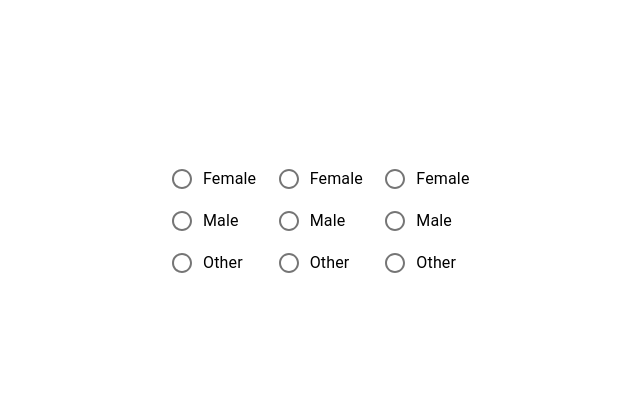
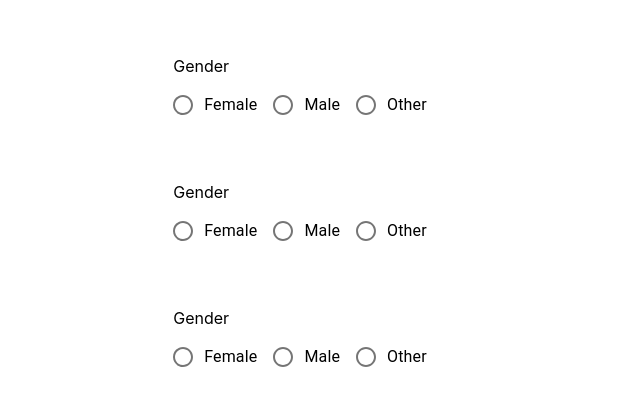
Before and after one commit to xeiwian/japaneseapp, a React (Create React App) app in the folder client/: page /question in a window 1280 px wide. Shown: the part 179-584 px from the top of the page, without its empty margins (332-972 px from the left). Built offline with nearby package versions, Linux system fonts and the light colour scheme; no server answers.

Commit message:
made the questions page to display question vertically

```diff
--- a/client/src/components/questions/questionPage.js
+++ b/client/src/components/questions/questionPage.js
@@ -57,38 +57,9 @@ class QuestionPage extends Component {
           <Grid item xs={3}>
           <div className={classes.root}>
           <FormControl component="fieldset" className={classes.formControl}>
-            <FormLabel component="legend"></FormLabel>
+            <FormLabel component="legend">Gender</FormLabel>
             <RadioGroup
-              aria-label="Gender"
-              name="gender1"
-              className={classes.group}
-              value={this.state.value}
-              onChange={this.handleChange}
-            >
-              <FormControlLabel value="female" control={<Radio />} label="Female" />
-              <FormControlLabel value="male" control={<Radio />} label="Male" />
-              <FormControlLabel value="other" control={<Radio />} label="Other" />
-            </RadioGroup>
-          </FormControl>
-          <br/>
-          <FormControl component="fieldset" className={classes.formControl}>
-            <FormLabel component="legend"></FormLabel>
-            <RadioGroup
-              aria-label="Gender"
-              name="gender1"
-              className={classes.group}
-              value={this.state.value}
-              onChange={this.handleChange}
-            >
-              <FormControlLabel value="female" control={<Radio />} label="Female" />
-              <FormControlLabel value="male" control={<Radio />} label="Male" />
-              <FormControlLabel value="other" control={<Radio />} label="Other" />
-            </RadioGroup>
-          </FormControl>
-          <br/>
-          <FormControl component="fieldset" className={classes.formControl}>
-            <FormLabel component="legend"></FormLabel>
-            <RadioGroup
+              row
               aria-label="Gender"
               name="gender1"
               className={classes.group}
@@ -102,6 +73,47 @@ class QuestionPage extends Component {
           </FormControl>
         </div>
         </Grid>
+
+        <Grid item xs={3}>
+          <div className={classes.root}>
+          <FormControl component="fieldset" className={classes.formControl}>
+            <FormLabel component="legend">Gender</FormLabel>
+            <RadioGroup
+              row
+              aria-label="Gender"
+              name="gender1"
+              className={classes.group}
+              value={this.state.value}
+              onChange={this.handleChange}
+            >
+              <FormControlLabel value="female" control={<Radio />} label="Female" />
+              <FormControlLabel value="male" control={<Radio />} label="Male" />
+              <FormControlLabel value="other" control={<Radio />} label="Other" />
+            </RadioGroup>
+          </FormControl>
+        </div>
+        </Grid>
+
+        <Grid item xs={3}>
+          <div className={classes.root}>
+          <FormControl component="fieldset" className={classes.formControl}>
+            <FormLabel component="legend">Gender</FormLabel>
+            <RadioGroup
+              row
+              aria-label="Gender"
+              name="gender1"
+              className={classes.group}
+              value={this.state.value}
+              onChange={this.handleChange}
+            >
+              <FormControlLabel value="female" control={<Radio />} label="Female" />
+              <FormControlLabel value="male" control={<Radio />} label="Male" />
+              <FormControlLabel value="other" control={<Radio />} label="Other" />
+            </RadioGroup>
+          </FormControl>
+        </div>
+        </Grid>
+
         </Grid>
         )
     };
```
Lines whose indentation alone changed are shown as unchanged.
